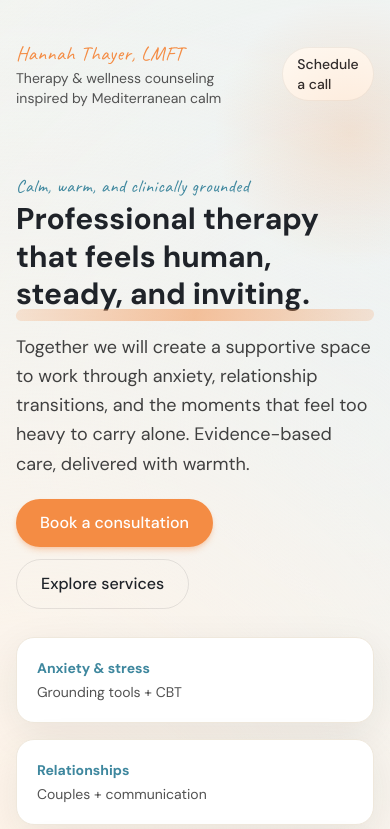
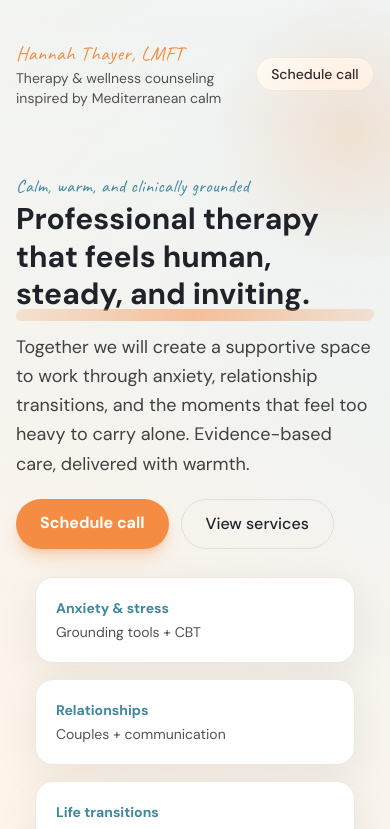
Before and after one commit to dalecb13/hannah-thayerpy, a Next.js app: page / in a window 390 px wide. Shown: the top 829 px of the page. Built offline with nearby package versions, Linux system fonts and the light colour scheme.

Commit message:
Tighten mobile CTAs and center cards

```diff
--- a/app/consultation/page.tsx
+++ b/app/consultation/page.tsx
@@ -109,9 +109,9 @@ export default function Consultation() {
             <div className="flex items-center gap-3">
               <button
                 type="button"
-                className="rounded-full bg-[#f48c44] text-white px-6 py-3 font-medium shadow-md shadow-[#f48c44]/30 hover:bg-[#d76c25] transition-colors"
+                className="rounded-full bg-[#f48c44] text-white px-6 py-3 font-semibold shadow-lg shadow-[#f48c44]/35 hover:bg-[#d76c25] transition-transform transition-colors whitespace-nowrap hover:-translate-y-0.5"
               >
-                Submit consultation request
+                Send request
               </button>
               <p className="text-sm text-neutral-600">Telehealth only. I will reply within 1–2 business days.</p>
             </div>
--- a/app/page.tsx
+++ b/app/page.tsx
@@ -13,9 +13,9 @@ export default function Home() {
         </div>
         <Link
           href="/consultation"
-          className="pill text-sm font-medium text-[#1f2329] hover:shadow-md transition-shadow"
+          className="pill text-sm font-medium text-[#1f2329] hover:shadow-md transition-shadow whitespace-nowrap"
         >
-          Schedule a call
+          Schedule call
         </Link>
       </header>
 
@@ -39,15 +39,15 @@ export default function Home() {
               <div className="flex flex-wrap gap-3">
                 <Link
                   href="/consultation"
-                  className="rounded-full bg-[#f48c44] text-white px-6 py-3 font-medium shadow-md shadow-[#f48c44]/30 hover:bg-[#d76c25] transition-colors"
+                  className="rounded-full bg-[#f48c44] text-white px-6 py-3 font-semibold shadow-lg shadow-[#f48c44]/35 hover:bg-[#d76c25] transition whitespace-nowrap hover:-translate-y-0.5"
                 >
-                  Book a consultation
+                  Schedule call
                 </Link>
                 <Link
                   href="#services"
-                  className="rounded-full border border-[#1f2329]/10 px-6 py-3 font-medium text-[#1f2329] hover:border-[#3e879e]/50 hover:text-[#3e879e] transition-colors"
+                  className="rounded-full border border-[#1f2329]/10 px-6 py-3 font-medium text-[#1f2329] hover:border-[#3e879e]/50 hover:text-[#3e879e] transition-colors whitespace-nowrap"
                 >
-                  Explore services
+                  View services
                 </Link>
               </div>
               <div className="grid sm:grid-cols-3 gap-4 pt-2">
@@ -56,7 +56,7 @@ export default function Home() {
                   { title: "Relationships", note: "Couples + communication" },
                   { title: "Life transitions", note: "Career, family, identity" },
                 ].map((item) => (
-                  <div key={item.title} className="card-soft p-4">
+                  <div key={item.title} className="card-soft p-4 max-w-[320px] w-full mx-auto sm:mx-0">
                     <p className="text-sm text-[#3e879e] font-semibold">{item.title}</p>
                     <p className="text-sm text-neutral-600 mt-1">{item.note}</p>
                   </div>
@@ -119,7 +119,7 @@ export default function Home() {
                   "Career changes, caregiving, parenthood, relocation, or identity shifts—move forward with confidence.",
               },
             ].map((service) => (
-              <div key={service.title} className="card-soft p-6">
+              <div key={service.title} className="card-soft p-6 max-w-[360px] w-full mx-auto md:mx-0">
                 <div className="handwritten-text text-lg" style={{ color: service.color }}>
                   {service.title}
                 </div>
@@ -157,7 +157,7 @@ export default function Home() {
                 desc: "Sustain progress with rituals, reflections, and small changes that feel doable.",
               },
             ].map((step) => (
-              <div key={step.title} className="card-soft p-6">
+              <div key={step.title} className="card-soft p-6 max-w-[360px] w-full mx-auto md:mx-0">
                 <p className="text-sm font-semibold text-[#3e879e]">{step.title}</p>
                 <p className="text-base text-neutral-700 mt-3 leading-relaxed">{step.desc}</p>
               </div>
@@ -186,7 +186,7 @@ export default function Home() {
                 name: "Couples client",
               },
             ].map((item) => (
-              <div key={item.name} className="card-soft p-6">
+              <div key={item.name} className="card-soft p-6 max-w-[360px] w-full mx-auto md:mx-0">
                 <p className="text-lg leading-relaxed text-neutral-800">“{item.quote}”</p>
                 <p className="handwritten-text text-[#3e879e] text-lg mt-4">{item.name}</p>
               </div>
@@ -210,9 +210,9 @@ export default function Home() {
               </div>
               <Link
                 href="/consultation"
-                className="self-start rounded-full bg-[#f48c44] text-white px-6 py-3 font-medium shadow-md shadow-[#f48c44]/30 hover:bg-[#d76c25] transition-colors"
+                className="self-start rounded-full bg-[#f48c44] text-white px-6 py-3 font-semibold shadow-lg shadow-[#f48c44]/35 hover:bg-[#d76c25] transition whitespace-nowrap hover:-translate-y-0.5"
               >
-                Schedule a consultation
+                Schedule call
               </Link>
             </div>
           </div>
```
